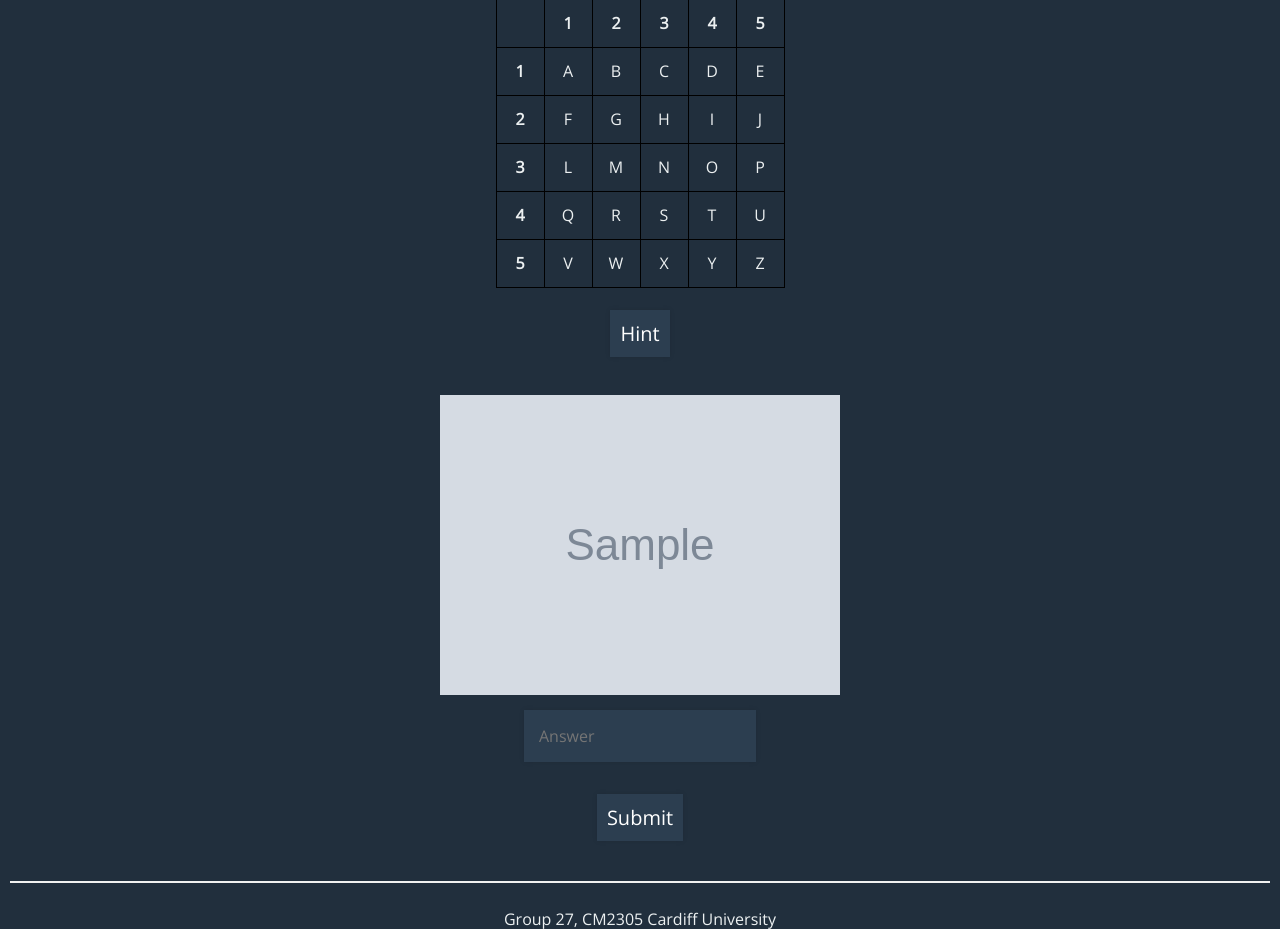
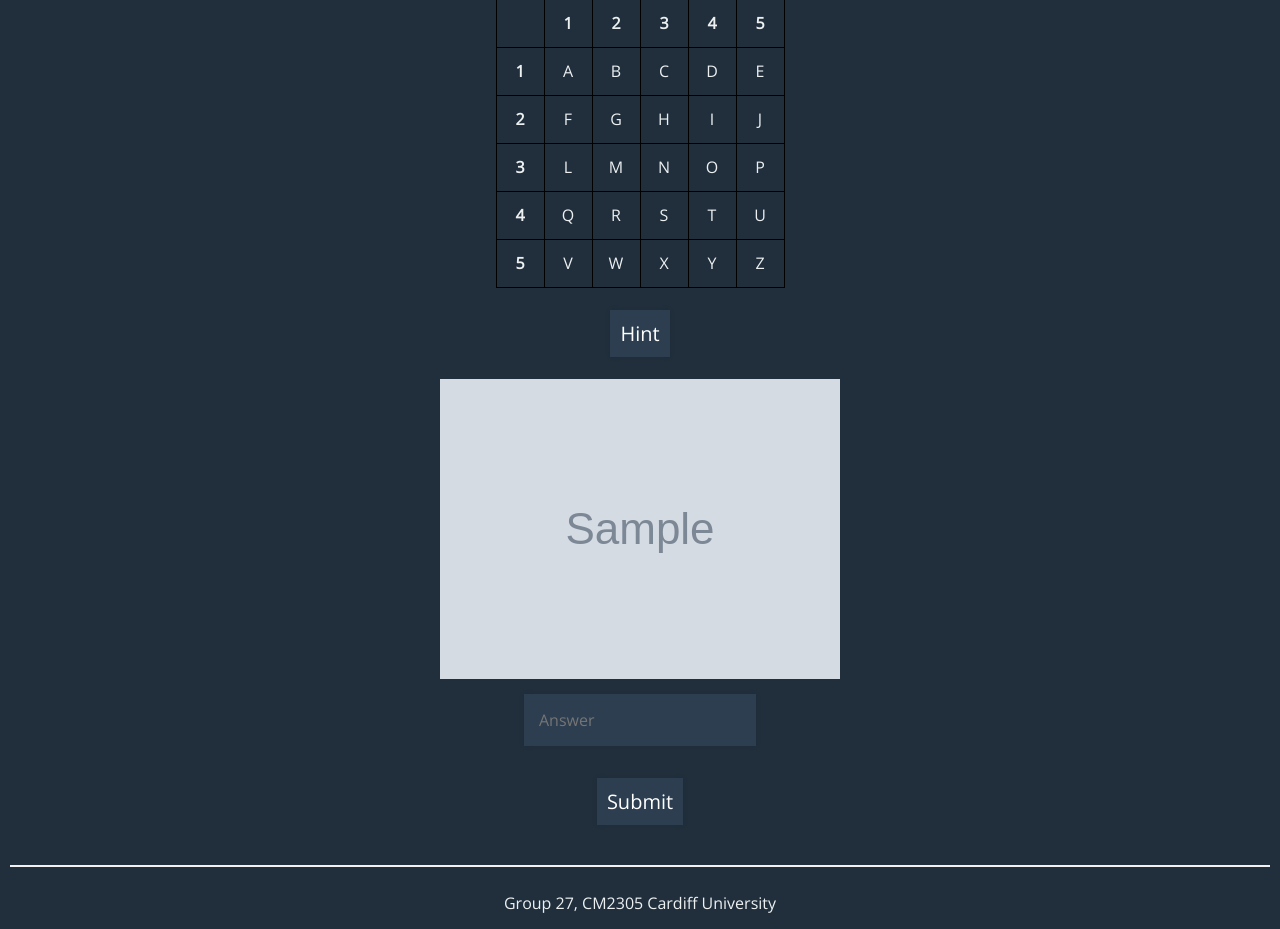
Before and after one commit to moahmed0987/abacws-advent, a Flask app: template advent_of_code/templates/q1.html in a window 1280 px wide. Shown: the part 236-1165 px from the top of the page. Run offline with Flask 3, Linux system fonts and the light colour scheme; tables that the repository leaves empty hold one stand-in row (values such as "Sample post"); the template is opened without the code that fills it: values that come from a table or form of the project are taken from there, most other values are stand-ins (such as "Sample title", 1, 10 or a date in 2020); grey boxes marked "Sample" are stand-in pictures; form fields are guessed from the names that the template uses; some libraries are stand-ins or nearby versions.

Commit message:
hint margin fix

```diff
--- a/advent_of_code/static/css/puzzle-style.css
+++ b/advent_of_code/static/css/puzzle-style.css
@@ -11,3 +11,7 @@
 .hint_container {
     text-align: center;
 }
+
+#hint {
+    margin: 0;
+}
```
